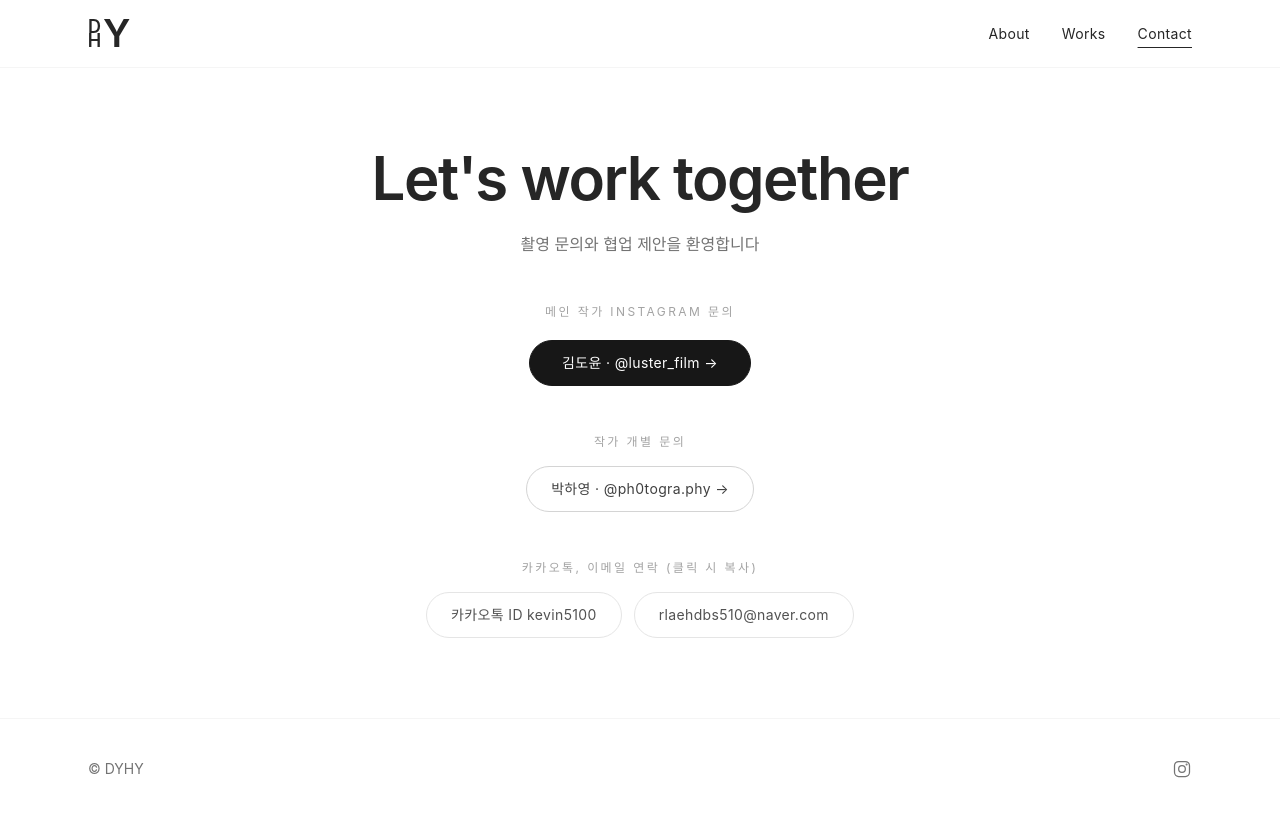
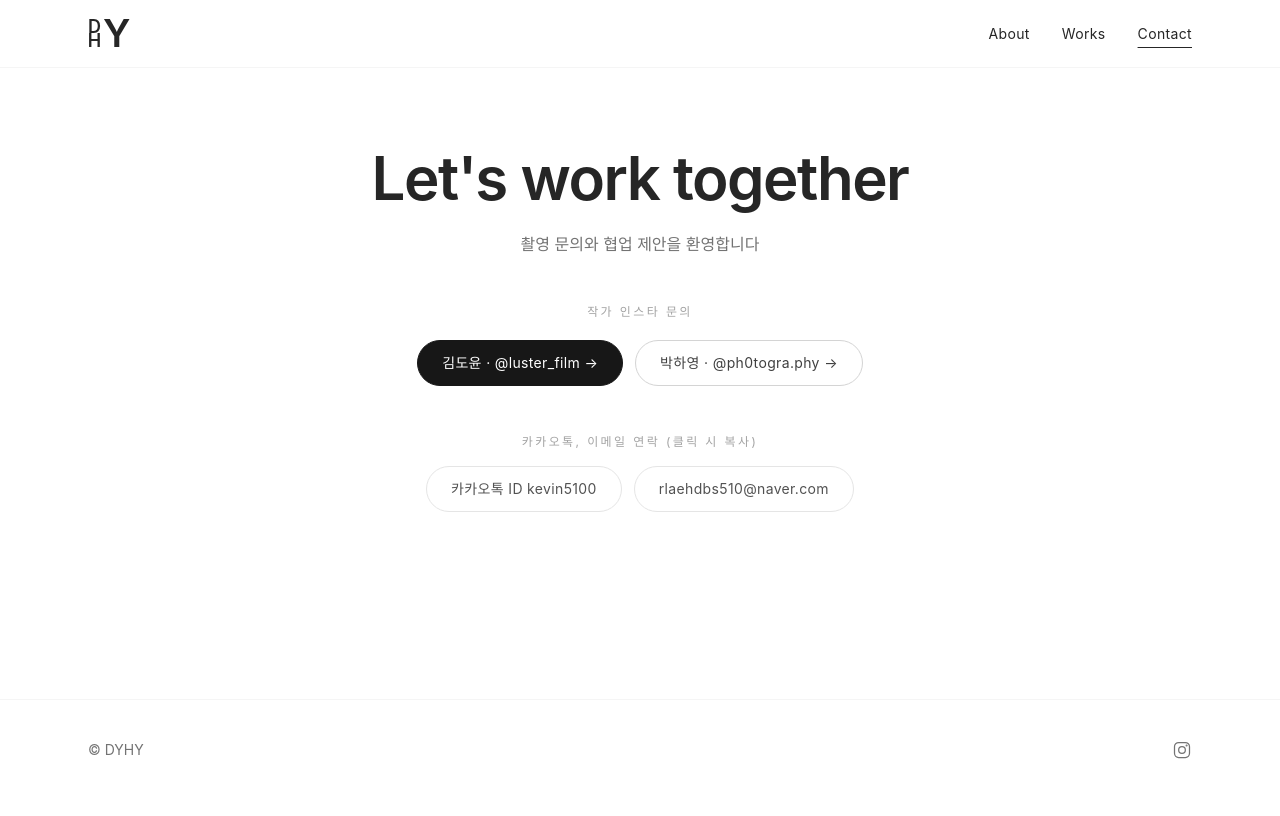
Before and after one commit to Doyoun510/Photographer_Portfolio_DYHY, a React (Vite) app: page /contact in a window 1280 px wide. Shown: the top 816 px of the page. Built offline with nearby package versions, Linux system fonts and the light colour scheme; the HTML template or start-up script is replaced by a standard one; a web font is replaced by a local one.

Commit message:
style: Contact 인스타 버튼 2개 가로 배치, 소제목 '작가 인스타 문의'로 통합

```diff
--- a/src/pages/Contact.tsx
+++ b/src/pages/Contact.tsx
@@ -9,17 +9,8 @@ const artists = artistsData as Artist[];
 const normalize = (url: string) => url.replace(/\/+$/, "");
 const handle = (url: string) => "@" + normalize(url).split("/").pop();
 
-// 대표(스튜디오) 계정과 개별 작가 계정 분리
+// 대표(스튜디오) 계정 — 이 계정 버튼만 검은색으로 강조
 const mainInsta = site.instagram;
-const mainArtist = artists.find(
-  (a) => normalize(a.instagram) === normalize(mainInsta)
-);
-const mainLabel = mainArtist
-  ? `${mainArtist.name} · ${handle(mainInsta)} →`
-  : `${handle(mainInsta)} →`;
-const otherArtists = artists.filter(
-  (a) => normalize(a.instagram) !== normalize(mainInsta)
-);
 
 export default function Contact() {
   // 복사된 항목의 key를 저장 (kakao / email)
@@ -63,40 +54,30 @@ export default function Contact() {
       </h1>
       <p className="mt-6 text-neutral-500">{site.contactSub}</p>
 
-      {/* 메인 소통 창구 — 스튜디오 대표 인스타 DM */}
+      {/* 작가 인스타 문의 — 두 계정 가로 배치, 대표 계정만 검은색 강조 */}
       <p className="mt-12 text-xs uppercase tracking-[0.2em] text-neutral-400">
-        메인 작가 Instagram 문의
+        작가 인스타 문의
       </p>
-      <a
-        href={mainInsta}
-        target="_blank"
-        rel="noreferrer"
-        className={`${pill} mt-5 border-neutral-900 bg-neutral-900 px-8 text-base text-white hover:bg-neutral-700`}
-      >
-        {mainLabel}
-      </a>
-
-      {/* 작가 개별 문의 */}
-      {otherArtists.length > 0 && (
-        <>
-          <p className="mt-12 text-xs uppercase tracking-[0.2em] text-neutral-400">
-            작가 개별 문의
-          </p>
-          <div className="mt-4 flex flex-col items-center gap-3 sm:flex-row sm:justify-center">
-            {otherArtists.map((artist) => (
+      <div className="mt-5 flex flex-col items-center gap-3 sm:flex-row sm:justify-center">
+        {artists.map((artist) => {
+          const isMain = normalize(artist.instagram) === normalize(mainInsta);
+          return (
             <a
               key={artist.id}
               href={artist.instagram}
               target="_blank"
               rel="noreferrer"
-                className={`${pill} border-neutral-300 text-neutral-700 hover:border-neutral-500`}
+              className={`${pill} ${
+                isMain
+                  ? "border-neutral-900 bg-neutral-900 text-white hover:bg-neutral-700"
+                  : "border-neutral-300 text-neutral-700 hover:border-neutral-500"
+              }`}
             >
               {artist.name} · {handle(artist.instagram)} →
             </a>
-            ))}
+          );
+        })}
       </div>
-        </>
-      )}
 
       {/* 카카오톡 · 이메일 (클릭 시 복사) */}
       <p className="mt-12 text-xs uppercase tracking-[0.2em] text-neutral-400">
```
Lines whose indentation alone changed are shown as unchanged.
